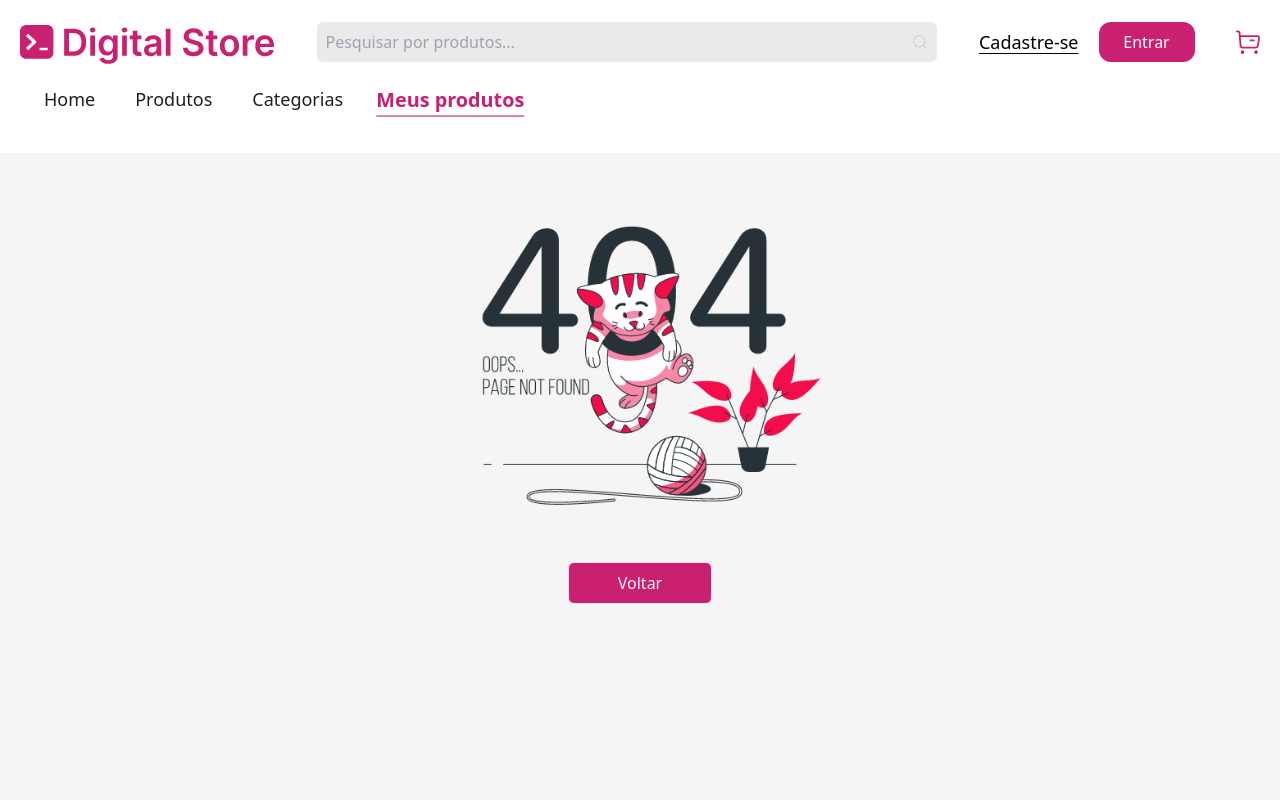
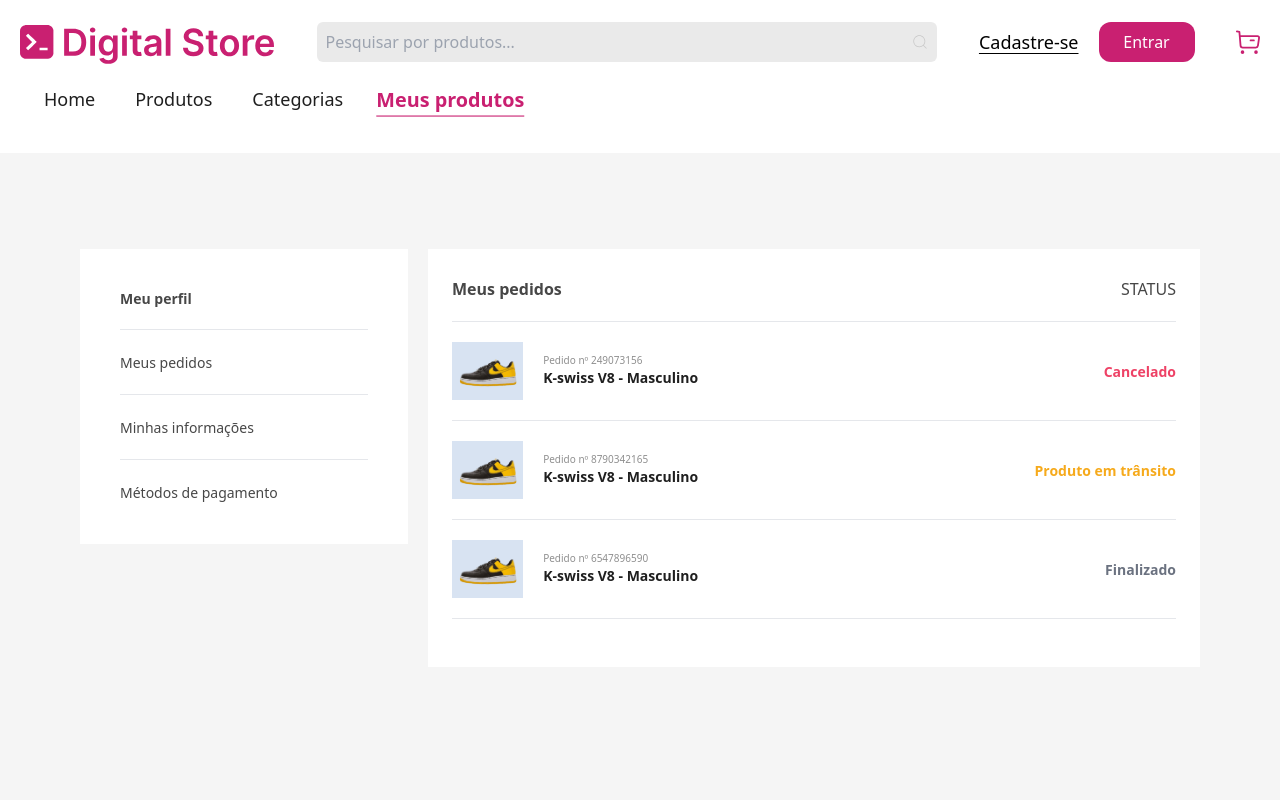
Before and after one commit to letticiamoura/ecommerce-front, a React (Vite) app: page /myproducts in a window 1280 px wide. Shown: the top 800 px of the page. Built offline with nearby package versions, Linux system fonts and the light colour scheme.

Commit message:
feat: Criação da pagina Meus Produtos

```diff
--- a/src/App.tsx
+++ b/src/App.tsx
@@ -6,6 +6,7 @@
 import Login from "./pages/Login";
 import ProductPage from "./pages/ProductPage";
 import ProductViewPage from "./pages/ProductViewPage";
+import OrderPage from "./pages/OrderPage";
 
 export default function App() {
 
@@ -16,6 +17,7 @@
           <Route path="/" element={ <HomePage />} />
           <Route path="*" element={ <ErrorPage />} />
           <Route path="/login" element={ <Login />} />
+          <Route path="/myproducts" element={ <OrderPage />} />
           <Route path="/ecommerce-front/product" element={ <ProductViewPage />} />
           <Route path="/register" element={ < Register /> } />
           <Route path="/products" element={ <ProductPage />} />
--- /dev/null
+++ b/src/components/OrderCard.tsx
@@ -0,0 +1,59 @@
+import nikeG from "../assets/products/nike-yellow.png";
+
+interface OrderCardProps {
+    image: string;
+    order: string;
+    title: string;
+    progress: 'Produto em trânsito' | 'Finalizado' | 'Cancelado';
+}
+
+const testProduct: OrderCardProps[] = [
+    {
+        image: nikeG,
+        order: "Pedido nº 249073156",
+        title: "K-swiss V8 - Masculino",
+        progress: "Cancelado"
+    },
+    {
+        image: nikeG,
+        order: "Pedido nº 8790342165",
+        title: "K-swiss V8 - Masculino",
+        progress: "Produto em trânsito"
+    },
+    {
+        image: nikeG,
+        order: "Pedido nº 6547896590",
+        title: "K-swiss V8 - Masculino",
+        progress: "Finalizado"
+    }
+];
+
+export default function OrderCard() {
+    return(
+        <div>
+            {testProduct.map((product, index) => (
+            <>
+                <div key={index} className="flex flex-wrap justify-between">
+                    <div className="flex items-center">
+                        <img className="h-[58px] w-[71.18px] mr-5 box-border object-contain bg-light-blue" src={product.image} alt={product.title} />
+                        <span>
+                            <p className="text-light-gray text-[10px] font-medium">{product.order}</p>
+                            <h1 className="text-dark-gray text-sm font-bold">{product.title}</h1>
+                        </span>
+                    </div>
+                    <span className="flex w-full lg:w-auto justify-between pt-5">
+                        <h1 className="block lg:hidden font-medium font-sm text-dark-gray-2">STATUS</h1>
+                        <p
+                            className={`font-bold text-sm ${product.progress === 'Produto em trânsito' ? 'text-warning' : product.progress === 'Finalizado' ? 'text-gray-500' : product.progress === 'Cancelado' ? 'text-error' : ''}`}
+                        >
+                            {product.progress}
+                        </p>
+                    </span>
+                </div>
+                <hr className='my-5 bg-light-gray-2'></hr>
+            </>
+            ))}
+
+        </div>
+    );
+}
--- /dev/null
+++ b/src/pages/OrderPage.tsx
@@ -0,0 +1,28 @@
+import Layout from "./Layout";
+import OrderCard from "../components/OrderCard";
+
+export default function OrderPage() {
+    return(
+        <Layout>
+            <div className="flex justify-center pt-24 pb-48 lg:px-20 gap-5 bg-light-gray-3">
+                <div className="hidden lg:block w-full lg:w-fit h-fit p-10 bg-white">
+                    <p className="text-dark-gray-2 font-bold text-sm ">Meu perfil</p>
+                    <hr className='lg:w-[248px] my-5 bg-light-gray-2'></hr>
+                    <a className="text-dark-gray-2 font-medium text-sm hover:text-primary" href="">Meus pedidos</a>
+                    <hr className='lg:w-[248px] my-5 bg-light-gray-2'></hr>
+                    <a className="text-dark-gray-2 font-medium text-sm hover:text-primary" href="">Minhas informações</a>
+                    <hr className='lg:w-[248px] my-5 bg-light-gray-2'></hr>
+                    <a className="text-dark-gray-2 font-medium text-sm hover:text-primary" href="">Métodos de pagamento</a>
+                </div>
+                <div className="w-3/4 px-6 py-7 bg-white">
+                    <span className="flex justify-between">
+                        <h1 className="font-bold font-sm text-dark-gray-2">Meus pedidos</h1>
+                        <h1 className="hidden lg:block font-medium font-sm text-dark-gray-2">STATUS</h1>
+                    </span>
+                    <hr className='my-5 bg-light-gray-2'></hr>
+                    <OrderCard />
+                </div>
+            </div>
+        </Layout>
+    )
+}
```
